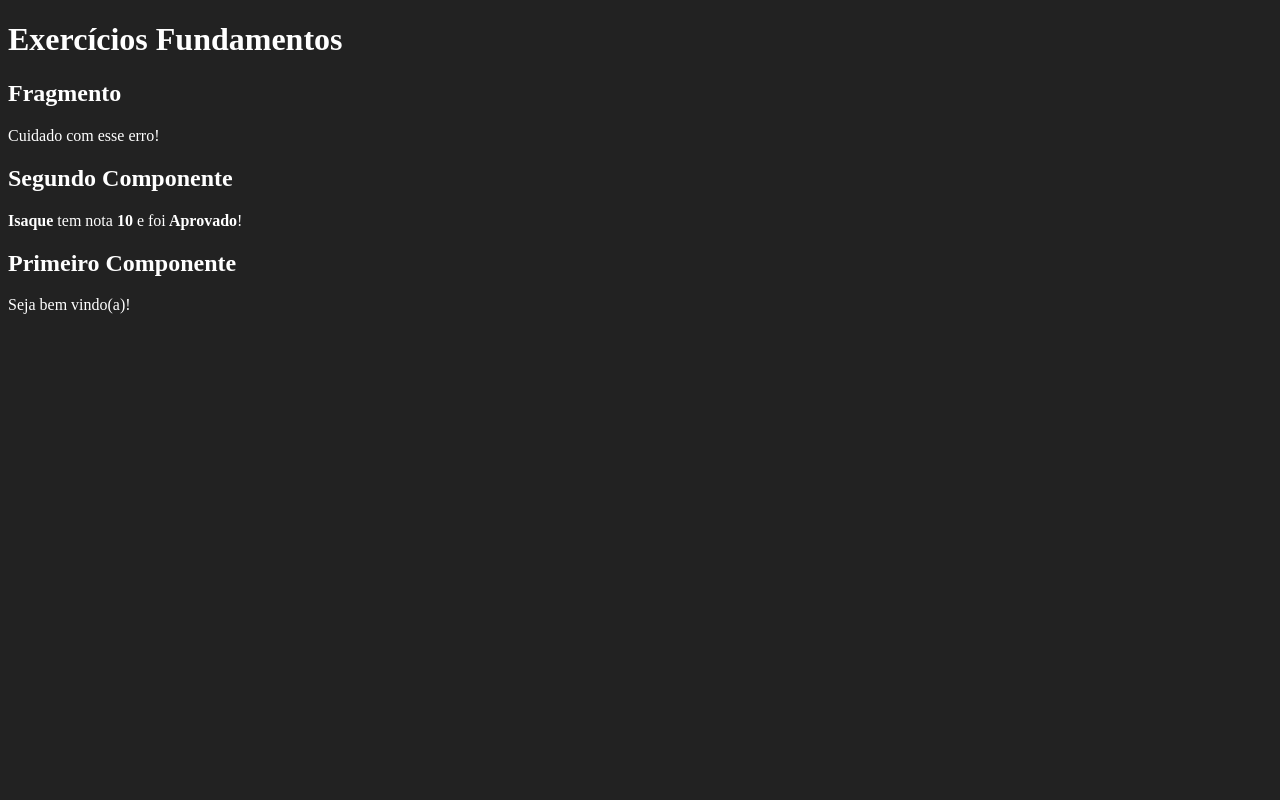
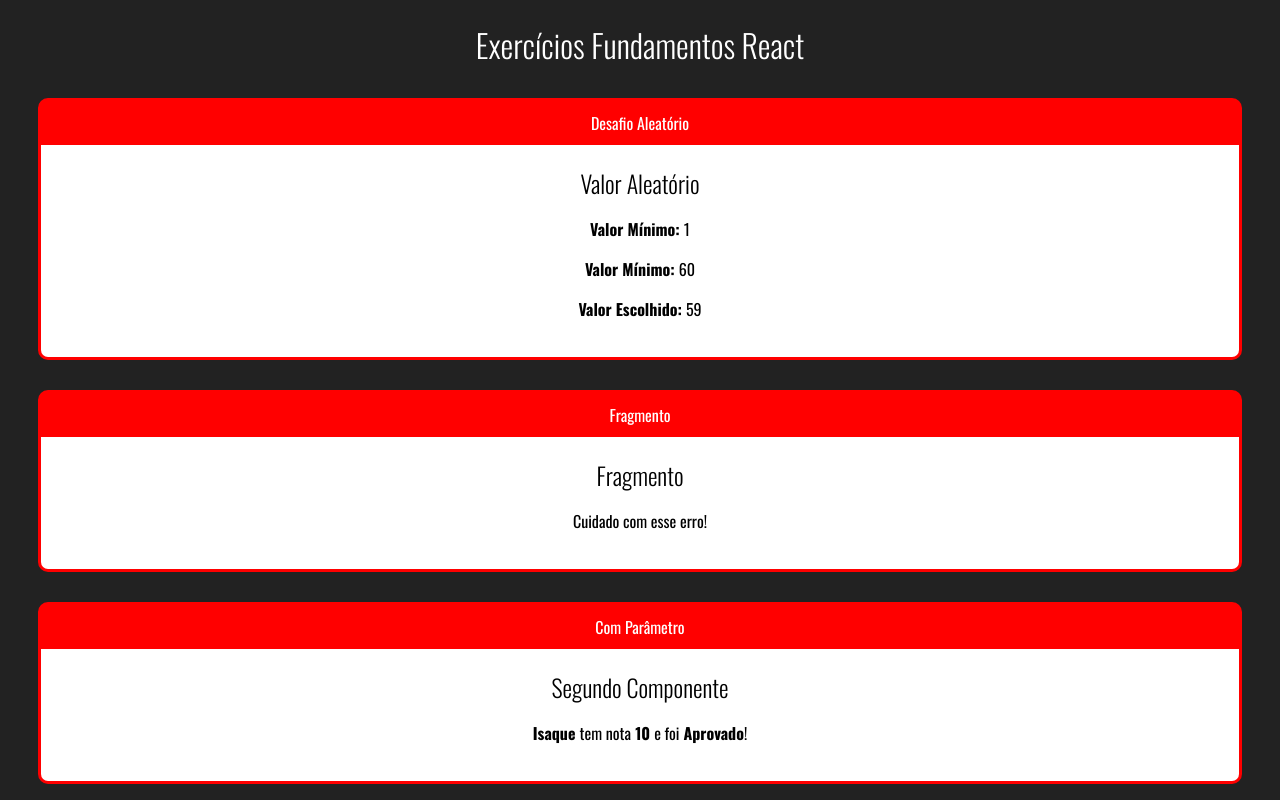
Before and after one commit to Isaque96/react-fundamentals, a React (Create React App) app: page / in a window 1280 px wide. Shown: the top 800 px of the page. Built offline with nearby package versions, Linux system fonts and the light colour scheme.

Commit message:
2 classes

```diff
--- a/public/index.html
+++ b/public/index.html
@@ -11,6 +11,12 @@
     />
     <link rel="apple-touch-icon" href="%PUBLIC_URL%/logo192.png" />
     <link rel="manifest" href="%PUBLIC_URL%/manifest.json" />
+    <link rel="preconnect" href="https://fonts.googleapis.com" />
+    <link rel="preconnect" href="https://fonts.gstatic.com" crossorigin />
+    <link
+      href="https://fonts.googleapis.com/css2?family=Oswald:wght@200;300;400;500;600;700&display=swap"
+      rel="stylesheet"
+    />
     <title>React App</title>
   </head>
   <body>
--- a/src/App.jsx
+++ b/src/App.jsx
@@ -1,15 +1,27 @@
-/* eslint-disable import/no-anonymous-default-export */
 import React from "react";
 
+import Card from "./components/layout/Card";
+import Random from "./components/basics/Random";
+import Fragment from "./components/basics/Fragment";
+import WithParameter from "./components/basics/WithParameter";
 import First from "./components/basics/First";
-import WithParameter from "./components/basics/WithParameter";
-import Fragment from "./components/basics/Fragment";
 
-export default (_) => (
-  <div>
-    <h1>Exercícios Fundamentos</h1>
-    <Fragment />
-    <WithParameter titulo="Segundo Componente" aluno="Isaque" nota={9.8} />
-    <First />
-  </div>
-);
+export default function App(_) {
+  return (
+    <div id="app">
+      <h1>Exercícios Fundamentos React</h1>
+      <Card titulo="Desafio Aleatório">
+        <Random min={1} max={60} />
+      </Card>
+      <Card titulo="Fragmento">
+        <Fragment />
+      </Card>
+      <Card titulo="Com Parâmetro">
+        <WithParameter titulo="Segundo Componente" aluno="Isaque" nota={9.8} />
+      </Card>
+      <Card titulo="Primeiro">
+        <First />
+      </Card>
+    </div>
+  );
+}
--- /dev/null
+++ b/src/components/basics/Random.jsx
@@ -0,0 +1,29 @@
+import React from "react";
+
+export default function Random(props) {
+  const { min, max } = props;
+
+  // destructuring
+  // const [a,b] = [1,2];
+  // const {c,d,x} = { c: 12, b: 45, x: 'teste'};
+
+  const random = parseInt(Math.random() * (max - min)) + min;
+
+  return (
+    <div>
+      <h2>Valor Aleatório</h2>
+      <p>
+        <strong>Valor Mínimo: </strong>
+        {props.min}
+      </p>
+      <p>
+        <strong>Valor Mínimo: </strong>
+        {props.max}
+      </p>
+      <p>
+        <strong>Valor Escolhido: </strong>
+        {random}
+      </p>
+    </div>
+  );
+}
--- /dev/null
+++ b/src/components/layout/Card.css
@@ -0,0 +1,19 @@
+.Card {
+  background-color: red;
+  border: 3px solid red;
+  border-radius: 10px;
+  overflow: hidden;
+  margin: 30px;
+}
+
+.Card .Title {
+  padding: 10px 0px;
+  display: flex;
+  justify-content: center;
+}
+
+.Card .Content {
+  background-color: white;
+  color: black;
+  padding: 20px;
+}
--- /dev/null
+++ b/src/components/layout/Card.jsx
@@ -0,0 +1,11 @@
+import React from "react";
+import "./Card.css";
+
+export default function Card(props) {
+  return (
+    <div className="Card">
+      <div className="Title">{props.titulo}</div>
+      <div className="Content">{props.children}</div>
+    </div>
+  );
+}
--- a/src/index.css
+++ b/src/index.css
@@ -1,4 +1,17 @@
 body {
-    background-color: #222;
-    color: white;
+  font-family: Oswald;
+  background-color: #222;
+  color: white;
+  text-align: center;
 }
+
+h1,
+h2,
+h3 {
+  font-weight: 300;
+}
+
+h2,
+h3 {
+  margin: 0;
+}
```
Also changed, not shown: 1 other file (tests, documents, lock files or other folders).
